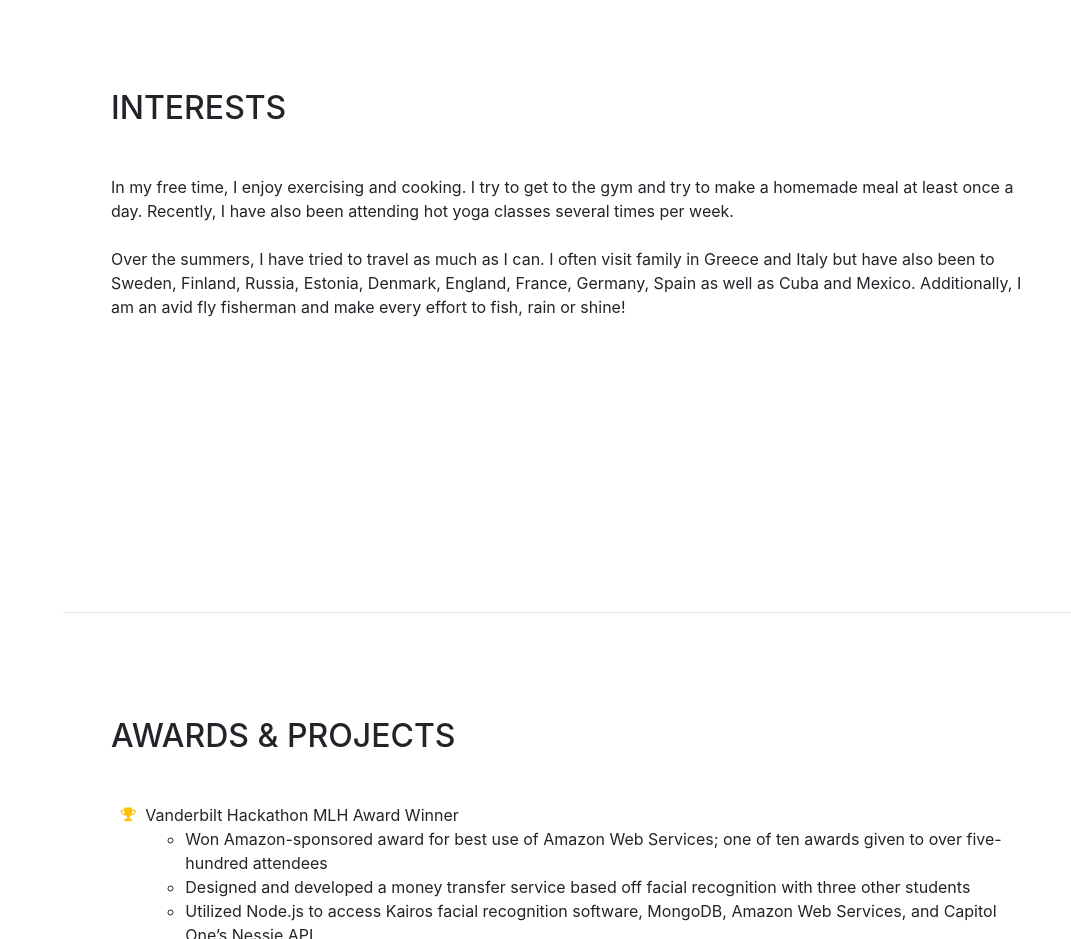
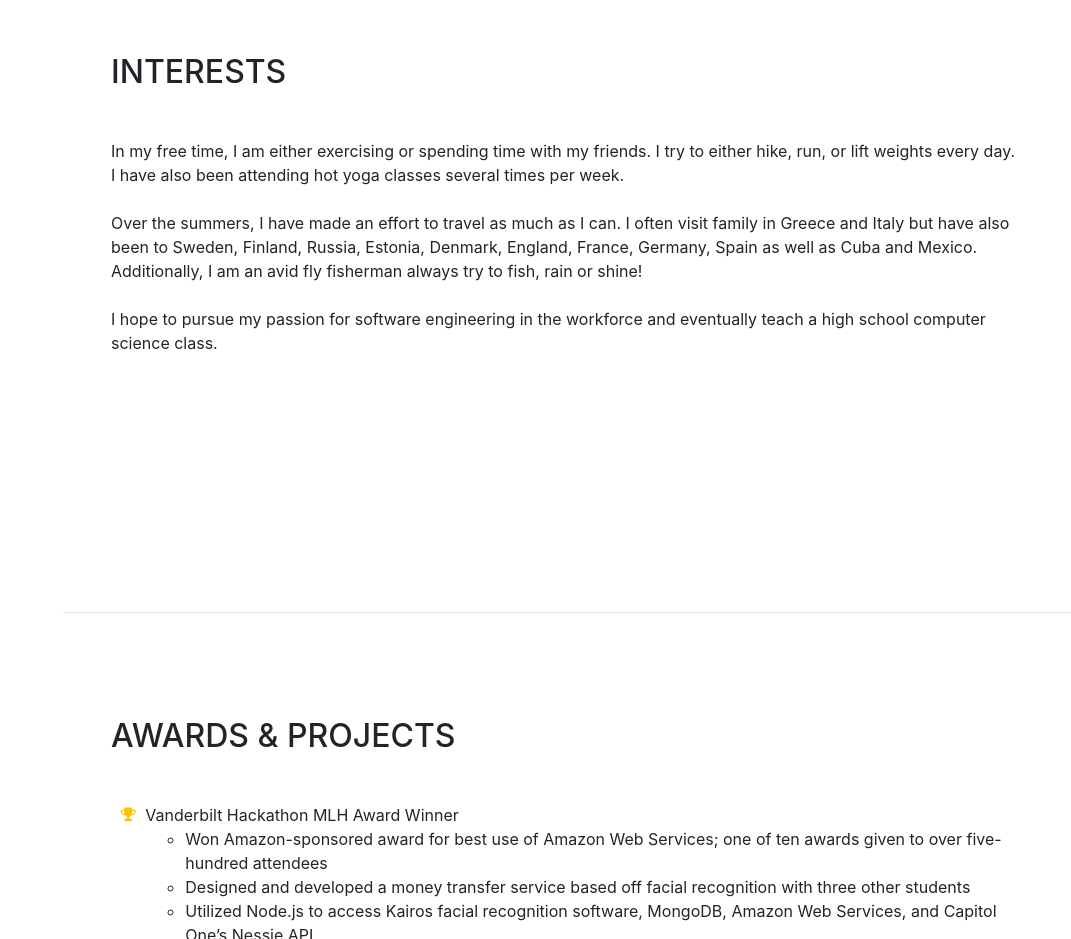
Before and after one commit to reeda6/AlexWeb, a website with bundled scripts: page index.html in a window 1280 px wide. Shown: the part 3780-4719 px from the top of the page, without its empty margins (209-1280 px from the left). Built offline with nearby package versions, Linux system fonts and the light colour scheme; a web font is replaced by a local one.

Commit message:
Jan 28 second commit

```diff
--- a/index.html
+++ b/index.html
@@ -259,7 +259,11 @@
       <section class="resume-section p-3 p-lg-5 d-flex flex-column" id="interests">
         <div class="my-auto">
           <h2 class="mb-5">Interests</h2>
-          <p>In my free time, I enjoy exercising and cooking. I try to get to the gym and try to make a homemade meal at least once a day. Recently, I have also been attending hot yoga classes several times per week.  <br /> <br />Over the summers, I have tried to travel as much as I can. I often visit family in Greece and Italy but have also been to Sweden, Finland, Russia, Estonia, Denmark, England, France, Germany, Spain as well as Cuba and Mexico. Additionally, I am an avid fly fisherman and make every effort to fish, rain or shine!
+          <p>In my free time, I am either exercising or spending time with my friends. I try to either hike, run, or lift weights every day. I have also been attending hot yoga classes several times per week.
+          </br></br>Over the summers, I have made an effort to travel as much as I can. I often visit family in Greece and Italy but have also been to Sweden, Finland, Russia, Estonia, Denmark, England, France,
+           Germany, Spain as well as Cuba and Mexico. Additionally, I am an avid fly fisherman always try to fish, rain or shine!
+</br></br>I hope to pursue my passion for software engineering in the workforce and eventually teach a high school computer science class.
+
 </p>
           <p class="mb-0"></p>
         </div>
```
